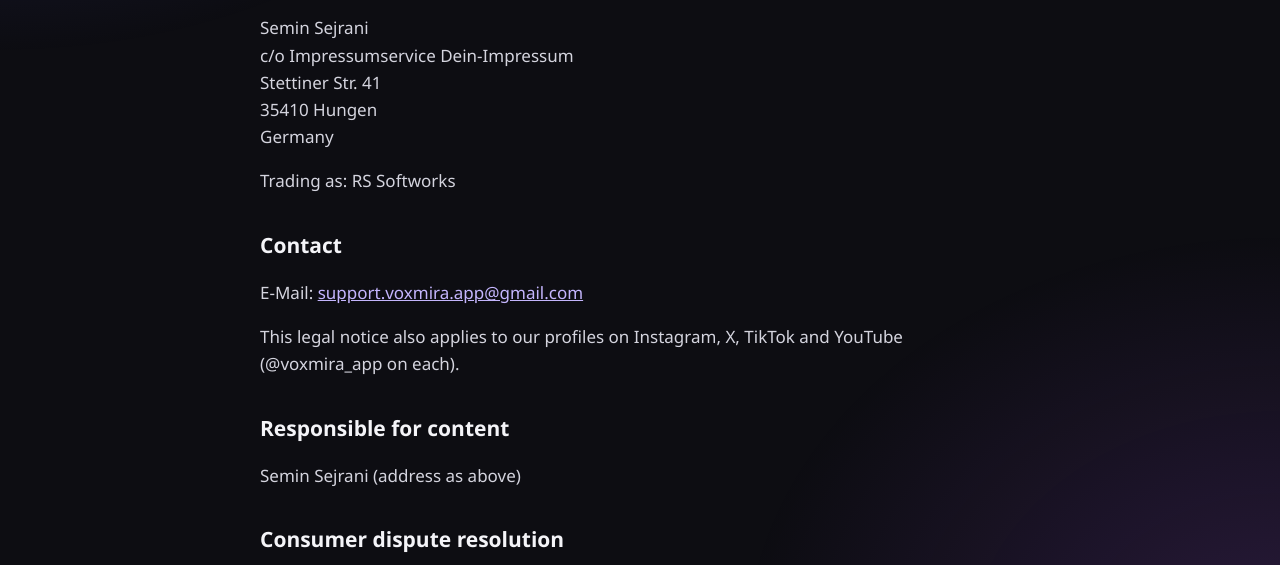
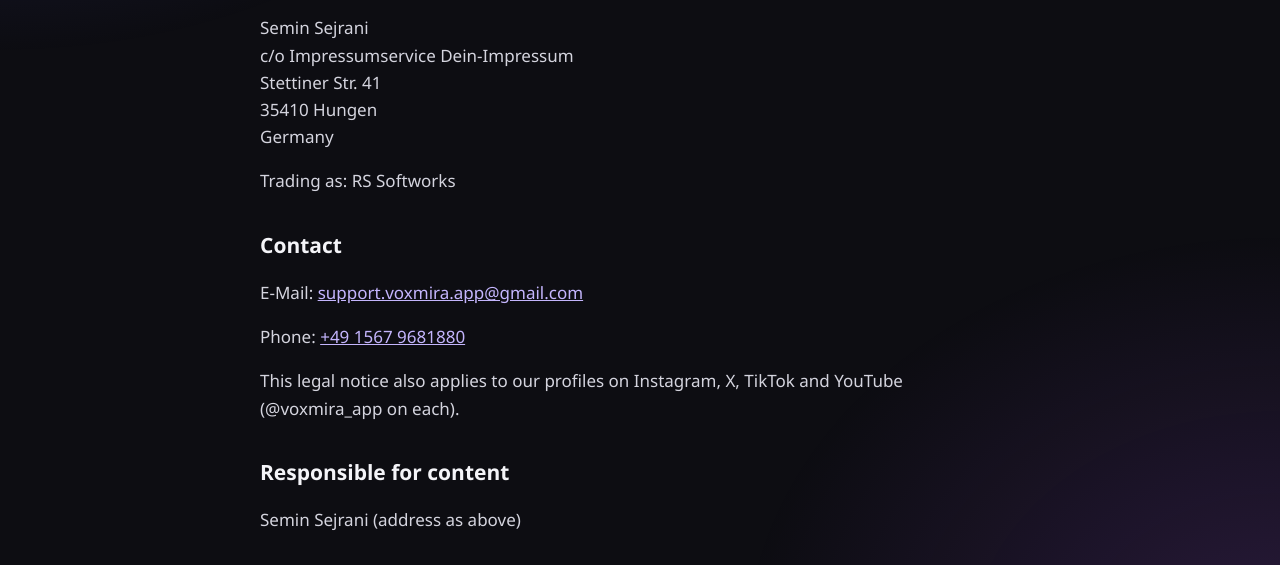
Before and after one commit to voxmira/voxmira.github.io, a plain HTML site: page impressum.html in a window 1280 px wide. Shown: the part 227-792 px from the top of the page. Drawn offline with Linux system fonts and the light colour scheme.

Commit message:
Webseite: Stand 2026-11-26

```diff
--- a/impressum.html
+++ b/impressum.html
@@ -39,6 +39,7 @@
 
   <h2><span lang="de">Kontakt</span><span lang="en">Contact</span></h2>
   <p>E-Mail: <a data-mail href="mailto:support.voxmira.app@gmail.com">support.voxmira.app@gmail.com</a></p>
+  <p><span lang="de">Telefon</span><span lang="en">Phone</span>: <a href="tel:+4915679681880">+49 1567 9681880</a></p>
 
   <p lang="de">Dieses Impressum gilt auch für unsere Profile auf Instagram, X, TikTok und YouTube (jeweils @voxmira_app).</p>
   <p lang="en">This legal notice also applies to our profiles on Instagram, X, TikTok and YouTube (@voxmira_app on each).</p>
```
